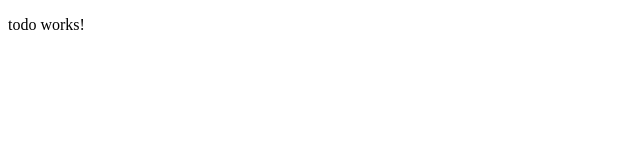
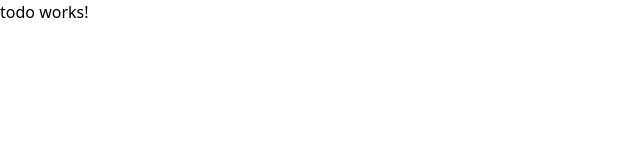
Before and after one commit to yousefelassal/angular-nest-todo, an Angular app in the folder client/: page / in a window 1280 px wide. Shown: the top 160 px of the page, without its empty margins (0-640 px from the left). Built offline with nearby package versions, Linux system fonts and the light colour scheme.

Commit message:
init tailwindcss

```diff
--- a/client/package.json
+++ b/client/package.json
@@ -33,12 +33,15 @@
     "@types/express": "^4.17.17",
     "@types/jasmine": "~5.1.0",
     "@types/node": "^18.18.0",
+    "autoprefixer": "^10.4.19",
     "jasmine-core": "~5.1.0",
     "karma": "~6.4.0",
     "karma-chrome-launcher": "~3.2.0",
     "karma-coverage": "~2.2.0",
     "karma-jasmine": "~5.1.0",
     "karma-jasmine-html-reporter": "~2.1.0",
+    "postcss": "^8.4.40",
+    "tailwindcss": "^3.4.7",
     "typescript": "~5.5.2"
   }
 }
--- /dev/null
+++ b/client/postcss.config.js
@@ -0,0 +1,6 @@
+module.exports = {
+  plugins: {
+    tailwindcss: {},
+    autoprefixer: {},
+  },
+}
--- a/client/src/styles.css
+++ b/client/src/styles.css
@@ -1 +1,3 @@
-/* You can add global styles to this file, and also import other style files */
+@tailwind base;
+@tailwind components;
+@tailwind utilities;
--- /dev/null
+++ b/client/tailwind.config.js
@@ -0,0 +1,10 @@
+/** @type {import('tailwindcss').Config} */
+module.exports = {
+  content: [
+    "./src/**/*.{html,ts}",
+  ],
+  theme: {
+    extend: {},
+  },
+  plugins: [],
+}
```
Also changed, not shown: 1 other file (tests, documents, lock files or other folders).
